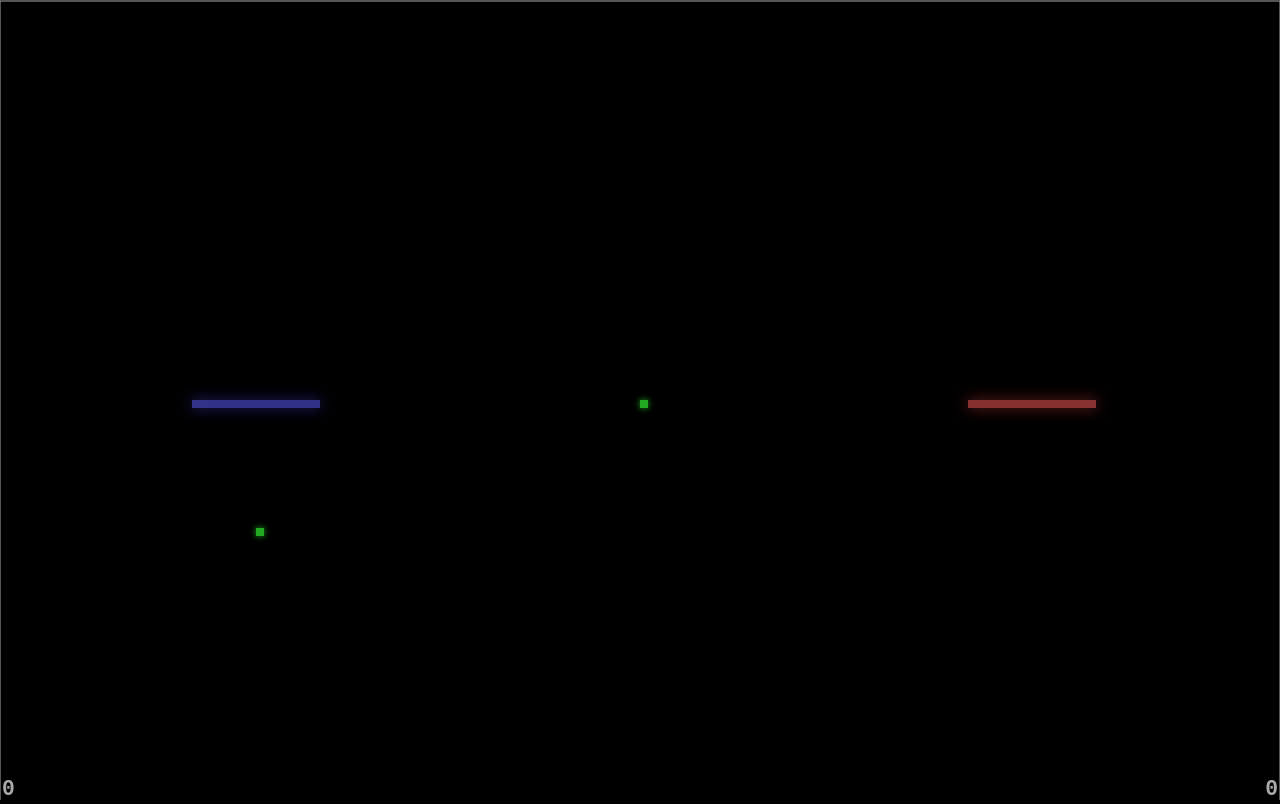
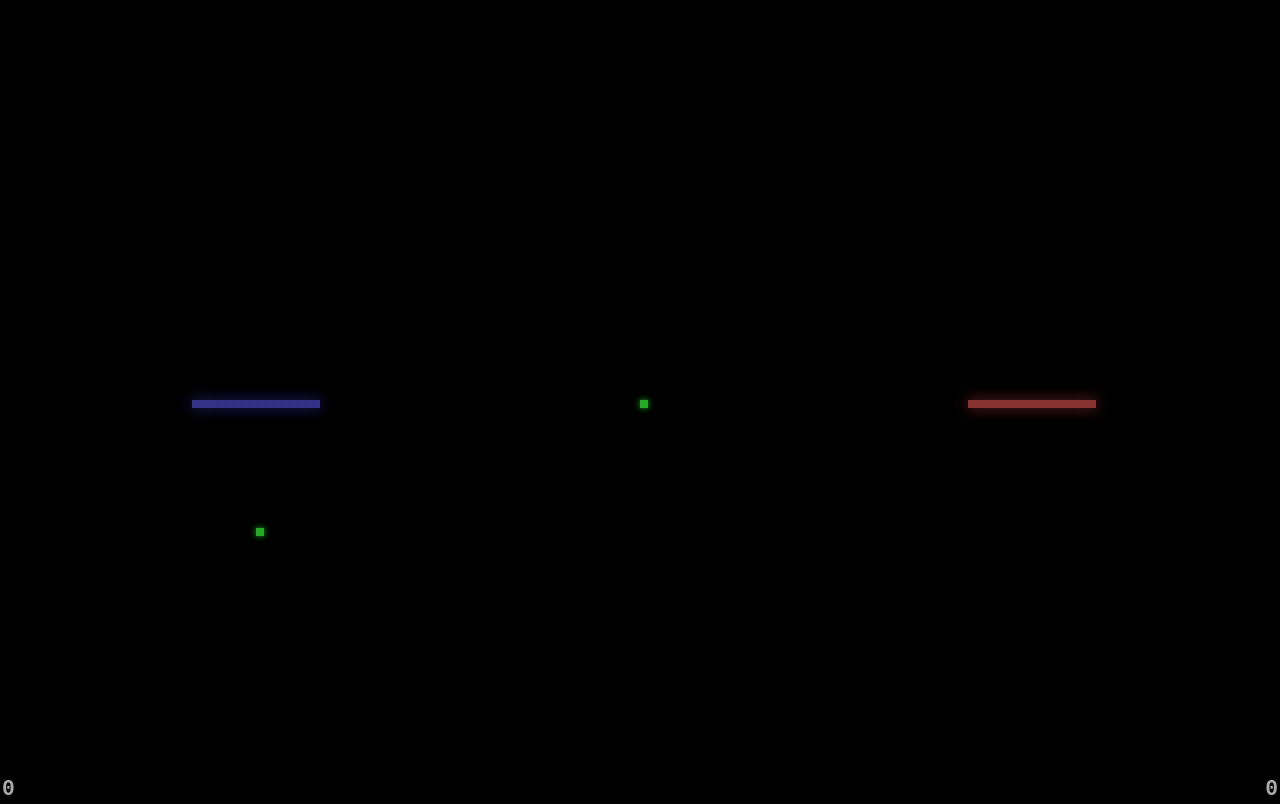
Before and after one commit to KaeruCT/svanac, a plain HTML site: page index.html in a window 1280 px wide. Both pictures are taken after a click on the link "Start game!". Drawn offline with Linux system fonts and the light colour scheme.

Commit message:
Remove border

```diff
--- a/index.html
+++ b/index.html
@@ -15,6 +15,7 @@
 
             $(document.body).keydown(function (e) {
                 game.input(e.keyCode);
+                e.preventDefault();
             });
 
             // fullscreen! (maybe)
--- a/snake.js
+++ b/snake.js
@@ -393,15 +393,6 @@ var game = {
         var i;
 
         game.canvas.clearCanvas();
-        game.canvas.drawRect({
-            strokeStyle: "#aaa",
-            strokewidth: 1,
-            x: 0,
-            y: 1,
-            width: game.width * game.canvas.zoom,
-            height: (game.width * game.canvas.zoom) - 1,
-            fromCenter: false
-        });
 
         if (!game.stopped) {
             for (i = 0; i < game.food.length; i += 1) {
```
